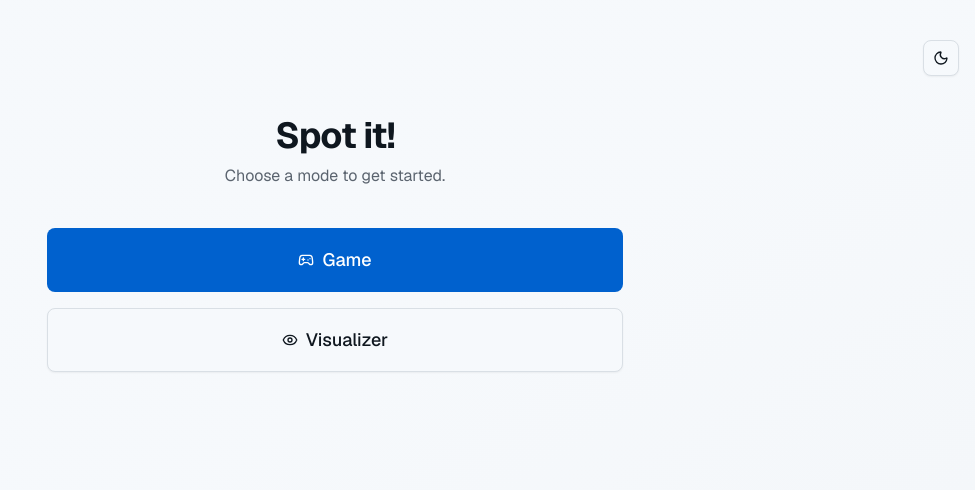
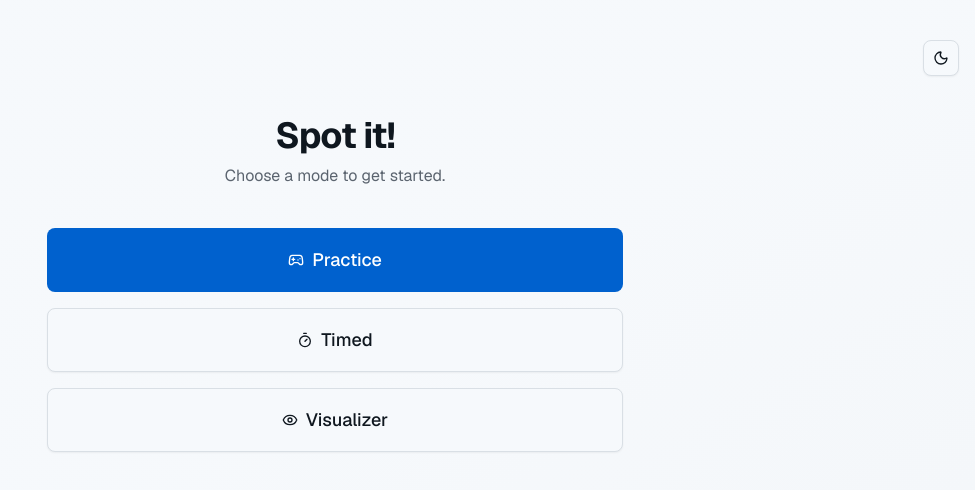
Before and after one commit to wustep/spot-it, a Next.js app: page / in a window 1280 px wide. Shown: the top 490 px of the page, without its empty margins (305-1280 px from the left). Built offline with nearby package versions, Linux system fonts and the light colour scheme.

Commit message:
Swap tabs structure, hide countdown

```diff
--- a/app/[[...slug]]/page.tsx
+++ b/app/[[...slug]]/page.tsx
@@ -2,6 +2,7 @@
 
 import { Suspense } from "react"
 import Link from "next/link"
+import { useRouter } from "next/navigation"
 import { GameProvider } from "@/components/GameProvider"
 import { DebugPanel } from "@/components/DebugPanel"
 import { EmojiPreloader } from "@/components/EmojiPreloader"
@@ -11,7 +12,8 @@ import { ArticlePage } from "@/components/ArticlePage"
 import { ThemeToggle } from "@/components/ThemeToggle"
 import { useGame } from "@/lib/store"
 import { Button } from "@/components/ui/button"
-import { Eye, Gamepad2 } from "lucide-react"
+import { Tabs, TabsList, TabsTrigger } from "@/components/ui/tabs"
+import { Eye, Gamepad2, Timer } from "lucide-react"
 
 function Landing() {
 	return (
@@ -30,11 +32,19 @@ function Landing() {
 					</p>
 
 					<div className="mt-10 w-full max-w-xl grid gap-4">
-						<Link href="/game/practice" className="w-full">
+						<Link href="/practice" className="w-full">
 							<Button className="w-full h-16 text-lg">
 								<span className="inline-flex items-center justify-center gap-2">
 									<Gamepad2 className="h-5 w-5" aria-hidden="true" />
-									Game
+									Practice
+								</span>
+							</Button>
+						</Link>
+						<Link href="/timed" className="w-full">
+							<Button variant="outline" className="w-full h-16 text-lg">
+								<span className="inline-flex items-center justify-center gap-2">
+									<Timer className="h-5 w-5" aria-hidden="true" />
+									Timed
 								</span>
 							</Button>
 						</Link>
@@ -54,7 +64,8 @@ function Landing() {
 }
 
 function MainContent() {
-	const { viewMode } = useGame()
+	const router = useRouter()
+	const { viewMode, gameSubMode } = useGame()
 
 	if (viewMode === "home") {
 		return <Landing />
@@ -73,35 +84,40 @@ function MainContent() {
 			{/* Header */}
 			<header className="border-b bg-card/50 backdrop-blur-sm sticky top-0 z-50">
 				<div className="container mx-auto px-4 py-4">
-					<div className="flex items-center justify-between">
-						<div>
-							<h1 className="text-xl font-bold tracking-tight">Spot it!</h1>
+					<div className="grid grid-cols-3 items-center gap-3">
+						<div className="justify-self-start">
+							<Link href="/" className="inline-flex items-center">
+								<h1 className="text-xl font-bold tracking-tight">Spot it!</h1>
+							</Link>
 						</div>
-						<div className="flex items-center gap-2">
-							<nav className="flex items-center gap-2 mr-2">
-								<Link href="/game/practice">
-									<Button
-										variant={viewMode === "game" ? "default" : "outline"}
-										size="sm"
-									>
-										<span className="inline-flex items-center gap-2">
-											<Gamepad2 className="h-4 w-4" aria-hidden="true" />
-											Game
-										</span>
-									</Button>
-								</Link>
-								<Link href="/visualizer">
-									<Button
-										variant={viewMode === "visualizer" ? "default" : "outline"}
-										size="sm"
-									>
-										<span className="inline-flex items-center gap-2">
-											<Eye className="h-4 w-4" aria-hidden="true" />
-											Visualizer
-										</span>
-									</Button>
-								</Link>
-							</nav>
+
+						<div className="justify-self-center">
+							<Tabs
+								value={viewMode === "visualizer" ? "visualizer" : gameSubMode}
+								onValueChange={(v) => {
+									if (v === "practice") router.push("/practice")
+									else if (v === "timed") router.push("/timed")
+									else if (v === "visualizer") router.push("/visualizer")
+								}}
+							>
+								<TabsList className="mx-auto">
+									<TabsTrigger value="practice" className="gap-2">
+										<Gamepad2 className="h-4 w-4" aria-hidden="true" />
+										Practice
+									</TabsTrigger>
+									<TabsTrigger value="timed" className="gap-2">
+										<Timer className="h-4 w-4" aria-hidden="true" />
+										Timed
+									</TabsTrigger>
+									<TabsTrigger value="visualizer" className="gap-2">
+										<Eye className="h-4 w-4" aria-hidden="true" />
+										Visualizer
+									</TabsTrigger>
+								</TabsList>
+							</Tabs>
+						</div>
+
+						<div className="justify-self-end">
 							<ThemeToggle />
 						</div>
 					</div>
--- a/components/ArticlePage.tsx
+++ b/components/ArticlePage.tsx
@@ -294,7 +294,7 @@ export function ArticlePage({ showBackButton = true }: ArticlePageProps) {
 			<div className="max-w-4xl mx-auto px-4 py-8">
 				{showBackButton && (
 					<div className="mb-8">
-						<Link href="/game/practice">
+						<Link href="/practice">
 							<Button variant="ghost" size="sm" className="gap-2">
 								<ArrowLeft className="w-4 h-4" />
 								Back
@@ -610,7 +610,7 @@ export function ArticlePage({ showBackButton = true }: ArticlePageProps) {
 						</Link>{" "}
 						to explore decks of different sizes interactively. Or jump into{" "}
 						<Link
-							href="/game/practice"
+							href="/practice"
 							className="text-primary hover:underline font-medium"
 						>
 							Practice Mode
@@ -619,7 +619,7 @@ export function ArticlePage({ showBackButton = true }: ArticlePageProps) {
 					</p>
 
 					<div className="not-prose mt-10 flex flex-wrap gap-4">
-						<Link href="/game/practice">
+						<Link href="/practice">
 							<Button size="lg">Play the Game</Button>
 						</Link>
 						<Link href="/visualizer">
--- a/components/GameMode.tsx
+++ b/components/GameMode.tsx
@@ -4,7 +4,6 @@ import { useEffect, useRef, useState, useCallback } from "react"
 import { useGame } from "@/lib/store"
 import { SpotCard } from "./SpotCard"
 import { Button } from "@/components/ui/button"
-import { Tabs, TabsList, TabsTrigger } from "@/components/ui/tabs"
 import {
 	Select,
 	SelectContent,
@@ -19,7 +18,6 @@ export function GameMode() {
 	const {
 		deck,
 		gameSubMode,
-		setGameSubMode,
 		isPlaying,
 		card1Index,
 		card2Index,
@@ -186,26 +184,6 @@ export function GameMode() {
 
 	return (
 		<div className="flex flex-col items-center gap-6">
-			{/* Sub-mode selector */}
-			<div className="w-full max-w-md">
-				<Tabs
-					value={gameSubMode}
-					onValueChange={(v) => setGameSubMode(v as typeof gameSubMode)}
-				>
-					<TabsList className="w-full">
-						<TabsTrigger value="practice" className="flex-1">
-							Practice
-						</TabsTrigger>
-						<TabsTrigger value="timed" className="flex-1">
-							Timed
-						</TabsTrigger>
-						<TabsTrigger value="countdown" className="flex-1">
-							Countdown
-						</TabsTrigger>
-					</TabsList>
-				</Tabs>
-			</div>
-
 			{/* Mode-specific content */}
 			{gameSubMode === "practice" && (
 				<PracticeMode
--- a/components/GameProvider.tsx
+++ b/components/GameProvider.tsx
@@ -31,7 +31,10 @@ function updateURL(viewMode: ViewMode, gameSubMode: GameSubMode) {
 	if (viewMode === "home") {
 		newURL = "/"
 	} else if (viewMode === "game") {
-		newURL = `/game/${gameSubMode}`
+		if (gameSubMode === "practice") newURL = "/practice"
+		else if (gameSubMode === "timed") newURL = "/timed"
+		else if (gameSubMode === "countdown") newURL = "/countdown"
+		else newURL = "/practice"
 	} else if (viewMode === "article") {
 		newURL = "/article"
 	} else if (viewMode === "article-full") {
@@ -53,6 +56,18 @@ function parsePathname(pathname: string): {
 		return { viewMode: "home", gameSubMode: "practice" }
 	}
 
+	// Top-level routes
+	if (segments[0] === "practice") {
+		return { viewMode: "game", gameSubMode: "practice" }
+	}
+	if (segments[0] === "timed") {
+		return { viewMode: "game", gameSubMode: "timed" }
+	}
+	// Hidden mode (no UI link), but still routable
+	if (segments[0] === "countdown") {
+		return { viewMode: "game", gameSubMode: "countdown" }
+	}
+
 	if (segments[0] === "visualizer") {
 		return { viewMode: "visualizer", gameSubMode: "practice" }
 	}
@@ -64,6 +79,7 @@ function parsePathname(pathname: string): {
 		return { viewMode: "article", gameSubMode: "practice" }
 	}
 
+	// Back-compat: old routes
 	if (segments[0] === "game" && segments[1]) {
 		const submode = segments[1]
 		if (
```
